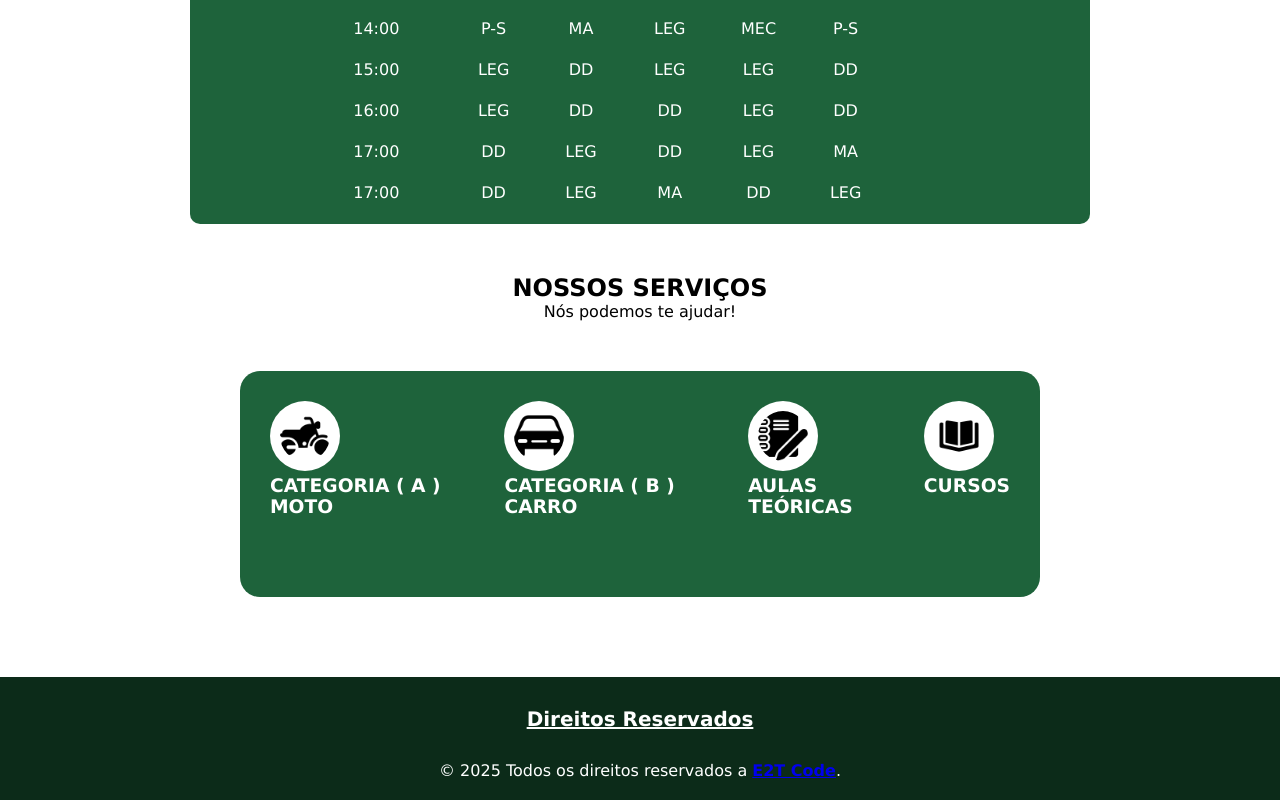
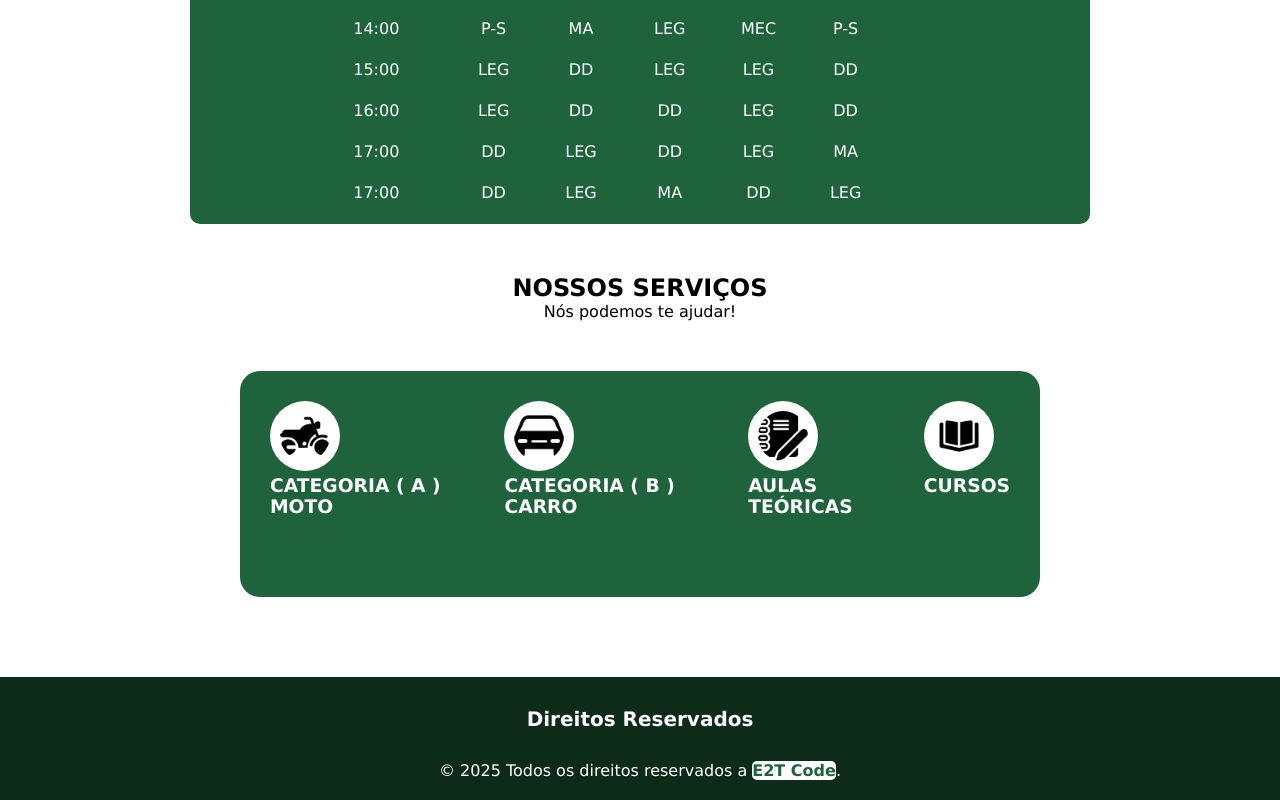
Before and after one commit to 1Breniin/LaningPageTeste, a plain HTML site: page index.html in a window 1280 px wide. In both pictures the pointer is over the link "E2T Code". Shown: the part 1035-1835 px from the top of the page. Drawn offline with Linux system fonts and the light colour scheme.

Commit message:
🃏 Alterações no Footer

```diff
--- a/estilos/style.css
+++ b/estilos/style.css
@@ -269,9 +269,20 @@ footer{
 footer > h4{
     padding: 30px;
     font-size: 20px;
-    text-decoration: underline;
 }
 
 footer > p{
     padding-bottom: 20px;
 }
+
+footer > p > a{
+    text-decoration: none;
+    color: white;
+}
+
+footer > p > a:hover{
+    background-color: #ffffff;
+    border-radius: 5px;
+    text-decoration: solid;
+    color: #1e633b;
+}
```
